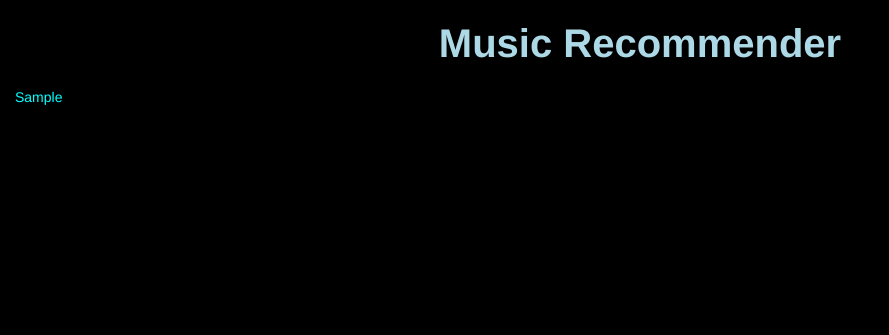
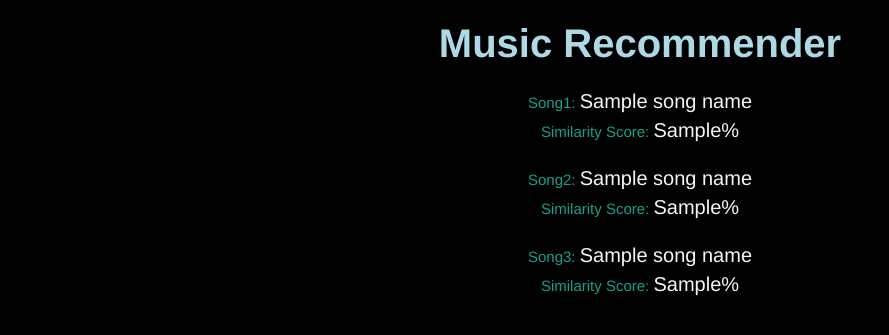
Before and after one commit to rprkh/Music-Genre-Recommender, a Flask app: template Flask App/templates/recommendations.html in a window 1280 px wide. Shown: the top 335 px of the page, without its empty margins (0-889 px from the left). Run offline with Flask 2, Linux system fonts and the light colour scheme; the template is opened without the code that fills it: most values are stand-ins (such as "Sample title", 1, 10 or a date in 2020); some libraries are stand-ins or nearby versions.

Commit message:
display recommendations

```diff
--- a/Flask App/app.py
+++ b/Flask App/app.py
@@ -15,6 +15,7 @@ warnings.filterwarnings('ignore')
 app = Flask(__name__)
 app.config['UPLOAD_FOLDER'] = 'uploads_folder/'
 
+class_names = ['blues', 'classical', 'country', 'disco', 'hiphop', 'jazz', 'metal', 'pop', 'reggae', 'rock']
 genre = [None]
 
 @app.route('/')
@@ -49,8 +50,6 @@ def predict():
 
     model = pickle.load(open('assets/opt_lgbm_model.pkl', 'rb'))
 
-    class_names = ['blues', 'classical', 'country', 'disco', 'hiphop', 'jazz', 'metal', 'pop', 'reggae', 'rock']
-
     final_class = class_names[(model.predict(X.reshape(1, -1)))[0]].title()
     probs = round((max((model.predict_proba(X.reshape(1, -1)))[0]) * 100), 3)
     genre[0] = final_class
@@ -63,6 +62,19 @@ def recommend():
     rec_songs = get_recommendations.generate_song_recommendations('uploaded_audio_file.wav')
     rec_songs = (rec_songs[rec_songs.label == genre[0].lower()]).head(3)
 
+    song_names = []
+    song_cosine_sim = []
+    song_label = []
+
+    for sn in rec_songs['filename']:
+        song_names.append(sn.split('.m4a', 1)[0])
+
+    for scs in rec_songs['cosine_sim_score']:
+        song_cosine_sim.append(round(scs * 100, 3))
+
+    for sl in rec_songs['label']:
+        song_label.append(sl)
+
     return render_template('recommendations.html', **locals())
 
 if __name__ == '__main__':
--- a/Flask App/static/css/recommender_styles.css
+++ b/Flask App/static/css/recommender_styles.css
@@ -4,7 +4,6 @@
 
 body {
     background-color: black;
-    color: aqua;
 }
 
 .title p {
@@ -14,7 +13,13 @@ body {
     margin-bottom: 15px;
 }
 
-.display {
+
+.headings {
+    color: #16a085;
+    font-size: 15px;
+}
+
+.values {
+    color: whitesmoke;
     font-size: 20px;
-    color: whitesmoke;
 }
--- a/Flask App/templates/recommendations.html
+++ b/Flask App/templates/recommendations.html
@@ -15,7 +15,22 @@
         <div class="title">
             <p align="center"><b>Music Recommender</b></p>
         </div>
-        {{rec_songs}}
+        <div align="center">
+            <span class="headings">Song1: </span><span class="values">{{song_names[0]}}</span>
+            <br>
+            <span class="headings">Similarity Score: </span><span class="values">{{song_cosine_sim[0]}}%</span>
+            <br>
+            <br>
+            <span class="headings">Song2: </span><span class="values">{{song_names[1]}}</span>
+            <br>
+            <span class="headings">Similarity Score: </span><span class="values">{{song_cosine_sim[1]}}%</span>
+            <br>
+            <br>
+            <span class="headings">Song3: </span><span class="values">{{song_names[2]}}</span>
+            <br>
+            <span class="headings">Similarity Score: </span><span class="values">{{song_cosine_sim[2]}}%</span>
+            <br>
+        </div>
     </div>
 </body>
 </html>
```
